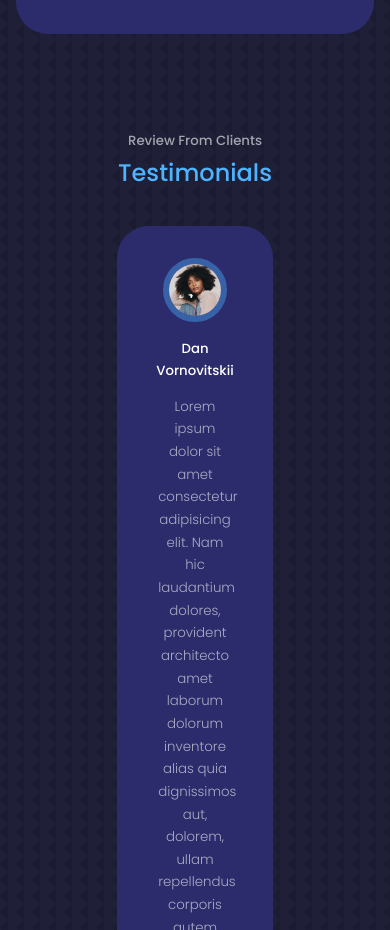
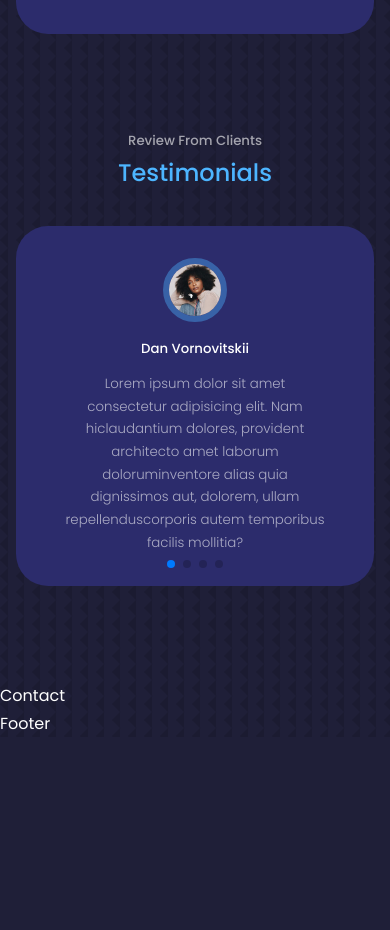
Before and after one commit to gingerFury7/React-portfolio-website, a React (Create React App) app: page / in a window 390 px wide. Shown: the part 6888-7818 px from the top of the page. After the commit the page ends 7625 px from the top, so only its background shows below. Built offline with nearby package versions, Linux system fonts and the light colour scheme; the HTML template or start-up script is replaced by a standard one.

Commit message:
swiper testimonials

```diff
--- a/package.json
+++ b/package.json
@@ -11,6 +11,7 @@
     "react-icons": "^4.6.0",
     "react-scripts": "5.0.1",
     "styled-components": "^5.3.6",
+    "swiper": "^8.4.4",
     "web-vitals": "^2.1.4"
   },
   "scripts": {
--- a/src/App.jsx
+++ b/src/App.jsx
@@ -5,7 +5,7 @@ import About from "./components/About";
 import Experience from "./components/Experience";
 import Services from "./components/Services";
 import Portfolio from "./components/Portfolio";
-import Testimonials from "./components/Testimonials";
+import Testimonials from "./components/Testimonials/Testimonials";
 import Contact from "./components/Contact";
 import Footer from "./components/Footer";
 
--- a/src/components/Testimonials.jsx
+++ /dev/null
@@ -1,98 +0,0 @@
-import React from "react";
-import styled from "styled-components";
-import AVTR1 from "../assets/avatar1.jpg";
-import AVTR2 from "../assets/avatar2.jpg";
-import AVTR3 from "../assets/avatar3.jpg";
-import AVTR4 from "../assets/avatar4.jpg";
-
-const Testimonials = () => {
-  return (
-    <section id="testimonials">
-      <h5>Review From Clients</h5>
-      <h2>Testimonials</h2>
-      <TestimonialsContainer className="container">
-        <TestiArticle>
-          <ClientAvatar>
-            <img src={AVTR1} alt="client-avatar" />
-          </ClientAvatar>
-          <ClientsName>Dan Vornovitskii</ClientsName>
-          <ClientsReview>
-            Lorem ipsum dolor sit amet consectetur adipisicing elit. Nam hic
-            laudantium dolores, provident architecto amet laborum dolorum
-            inventore alias quia dignissimos aut, dolorem, ullam repellendus
-            corporis autem temporibus facilis mollitia?
-          </ClientsReview>
-        </TestiArticle>
-        <TestiArticle>
-          <ClientAvatar>
-            <img src={AVTR1} alt="client-avatar" />
-          </ClientAvatar>
-          <ClientsName>Dan Vornovitskii</ClientsName>
-          <ClientsReview>
-            Lorem ipsum dolor sit amet consectetur adipisicing elit. Nam hic
-            laudantium dolores, provident architecto amet laborum dolorum
-            inventore alias quia dignissimos aut, dolorem, ullam repellendus
-            corporis autem temporibus facilis mollitia?
-          </ClientsReview>
-        </TestiArticle>
-        <TestiArticle>
-          <ClientAvatar>
-            <img src={AVTR1} alt="client-avatar" />
-          </ClientAvatar>
-          <ClientsName>Dan Vornovitskii</ClientsName>
-          <ClientsReview>
-            Lorem ipsum dolor sit amet consectetur adipisicing elit. Nam hic
-            laudantium dolores, provident architecto amet laborum dolorum
-            inventore alias quia dignissimos aut, dolorem, ullam repellendus
-            corporis autem temporibus facilis mollitia?
-          </ClientsReview>
-        </TestiArticle>
-        <TestiArticle>
-          <ClientAvatar>
-            <img src={AVTR1} alt="client-avatar" />
-          </ClientAvatar>
-          <ClientsName>Dan Vornovitskii</ClientsName>
-          <ClientsReview>
-            Lorem ipsum dolor sit amet consectetur adipisicing elit. Nam hic
-            laudantium dolores, provident architecto amet laborum dolorum
-            inventore alias quia dignissimos aut, dolorem, ullam repellendus
-            corporis autem temporibus facilis mollitia?
-          </ClientsReview>
-        </TestiArticle>
-      </TestimonialsContainer>
-    </section>
-  );
-};
-
-export default Testimonials;
-
-const TestimonialsContainer = styled.div`
-  width: 40%;
-`;
-
-const TestiArticle = styled.article`
-  background: var(--color-bg-variant);
-  text-align: center;
-  padding: 2rem;
-  border-radius: 2rem;
-  user-select: none;
-`;
-
-const ClientAvatar = styled.div`
-  width: 4rem;
-  aspect-ratio: 1/1;
-  overflow: hidden;
-  border-radius: 50%;
-  margin: 0 auto 1rem;
-  border: 0.4rem solid var(--color-primary-variant);
-`;
-
-const ClientsName = styled.h5``;
-
-const ClientsReview = styled.small`
-  color: var(--color-light);
-  font-weight: 300;
-  display: block;
-  width: 80%;
-  margin: 0.8rem auto 0;
-`;
--- /dev/null
+++ b/src/components/Testimonials/Testimonials.css
@@ -0,0 +1,24 @@
+.testimonials__container {
+    width: 40%
+}
+
+.testimonials__article{
+    background: var(--color-bg-variant);
+    text-align: center;
+    padding: 2rem;
+    border-radius: 2rem;
+    user-select: none;
+}
+
+@media screen and (max-width: 1024px) {
+    .testimonials__container {
+        width: 60%;
+    }
+}
+
+
+@media screen and (max-width: 600px) {
+    .testimonials__container {
+        width: var(--container-width-sm);
+    }
+}
--- /dev/null
+++ b/src/components/Testimonials/Testimonials.jsx
@@ -0,0 +1,114 @@
+import React from "react";
+import "./Testimonials.css";
+import styled from "styled-components";
+import AVTR1 from "../../assets/avatar1.jpg";
+import AVTR2 from "../../assets/avatar2.jpg";
+import AVTR3 from "../../assets/avatar3.jpg";
+import AVTR4 from "../../assets/avatar4.jpg";
+import { Pagination } from "swiper";
+
+import { Swiper, SwiperSlide } from "swiper/react";
+
+// Import Swiper styles
+import "swiper/css";
+import "swiper/css/pagination";
+
+const data = [
+  {
+    avatar: AVTR1,
+    name: "Dan Vornovitskii",
+    review:
+      "Lorem ipsum dolor sit amet consectetur adipisicing elit. Nam hiclaudantium dolores, provident architecto amet laborum doloruminventore alias quia dignissimos aut, dolorem, ullam repellenduscorporis autem temporibus facilis mollitia?",
+  },
+  {
+    avatar: AVTR2,
+    name: "Artem Semenov",
+    review:
+      "Lorem ipsum dolor sit amet consectetur adipisicing elit. Nam hiclaudantium dolores, provident architecto amet laborum doloruminventore alias quia dignissimos aut, dolorem, ullam repellenduscorporis autem temporibus facilis mollitia?",
+  },
+  {
+    avatar: AVTR3,
+    name: "Sharaf Bro",
+    review:
+      "Lorem ipsum dolor sit amet consectetur adipisicing elit. Nam hiclaudantium dolores, provident architecto amet laborum doloruminventore alias quia dignissimos aut, dolorem, ullam repellenduscorporis autem temporibus facilis mollitia?",
+  },
+  {
+    avatar: AVTR4,
+    name: "Kirill Cheburin",
+    review:
+      "Lorem ipsum dolor sit amet consectetur adipisicing elit. Nam hiclaudantium dolores, provident architecto amet laborum doloruminventore alias quia dignissimos aut, dolorem, ullam repellenduscorporis autem temporibus facilis mollitia?",
+  },
+];
+
+const Testimonials = () => {
+  return (
+    <section id="testimonials">
+      <h5>Review From Clients</h5>
+      <h2>Testimonials</h2>
+      <Swiper
+        // install Swiper modules
+        modules={[Pagination]}
+        spaceBetween={40}
+        slidesPerView={1}
+        pagination={{ clickable: true }}
+        className="container testimonials__container"
+      >
+        {data.map((e, i) => {
+          return (
+            <SwiperSlide key={i} className="testimonials__article">
+              <ClientAvatar>
+                <img src={e.avatar} alt="client-avatar" />
+              </ClientAvatar>
+              <ClientsName>{e.name}</ClientsName>
+              <ClientsReview>{e.review}</ClientsReview>
+            </SwiperSlide>
+          );
+        })}
+      </Swiper>
+    </section>
+  );
+};
+
+export default Testimonials;
+
+const TestimonialsContainer = styled.div`
+  width: 40%;
+
+  @media screen and (max-width: 1024px) {
+    width: 60%;
+  }
+  @media screen and (max-width: 600px) {
+    width: var(--container-width-sm);
+  }
+`;
+
+const TestiArticle = styled.article`
+  background: var(--color-bg-variant);
+  text-align: center;
+  padding: 2rem;
+  border-radius: 2rem;
+  user-select: none;
+`;
+
+const ClientAvatar = styled.div`
+  width: 4rem;
+  aspect-ratio: 1/1;
+  overflow: hidden;
+  border-radius: 50%;
+  margin: 0 auto 1rem;
+  border: 0.4rem solid var(--color-primary-variant);
+`;
+
+const ClientsName = styled.h5``;
+
+const ClientsReview = styled.small`
+  color: var(--color-light);
+  font-weight: 300;
+  display: block;
+  width: 80%;
+  margin: 0.8rem auto 0;
+
+  @media screen and (max-width: 600px) {
+    width: var(--container-width-sm);
+  }
+`;
```
Also changed, not shown: 1 other file (tests, documents, lock files or other folders).
